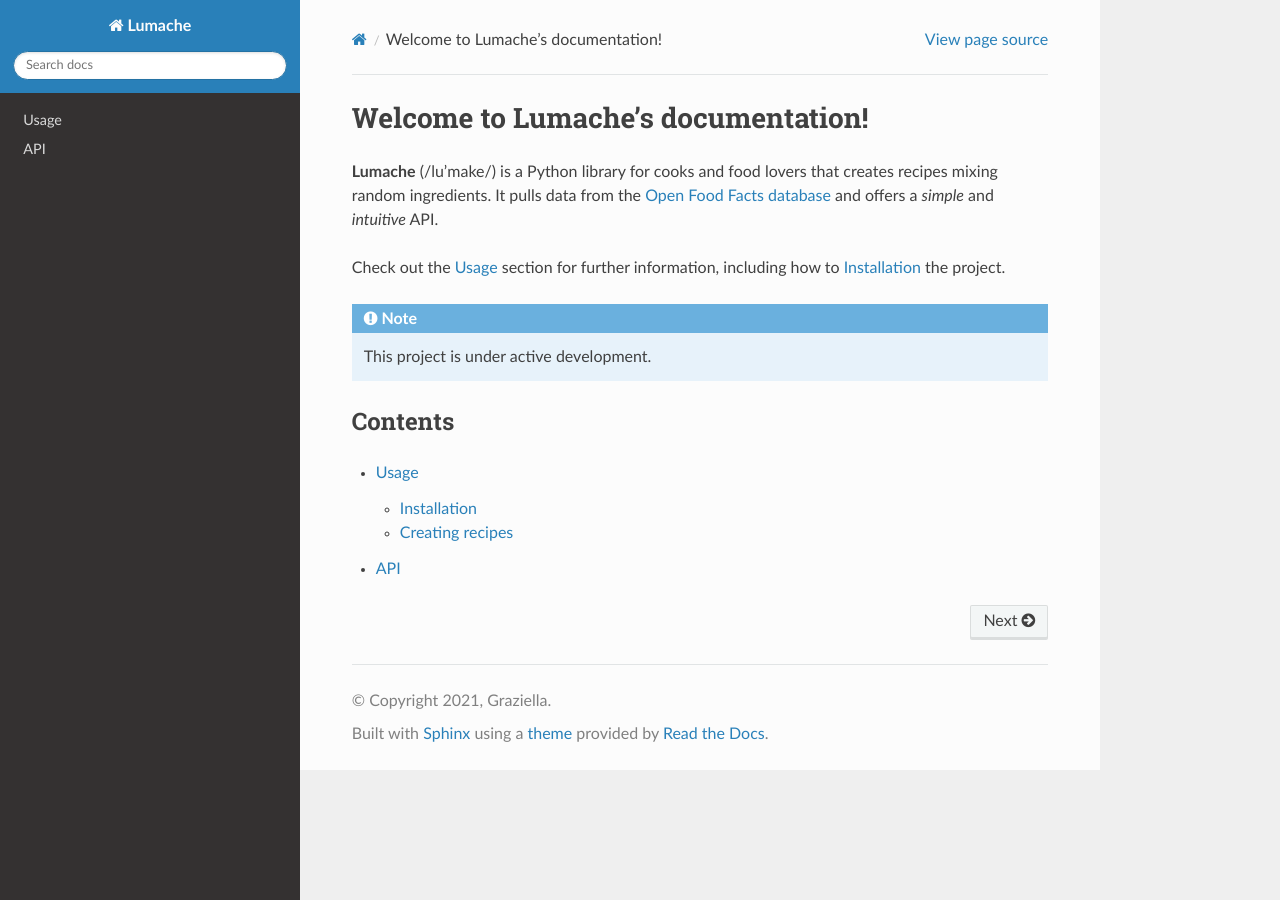
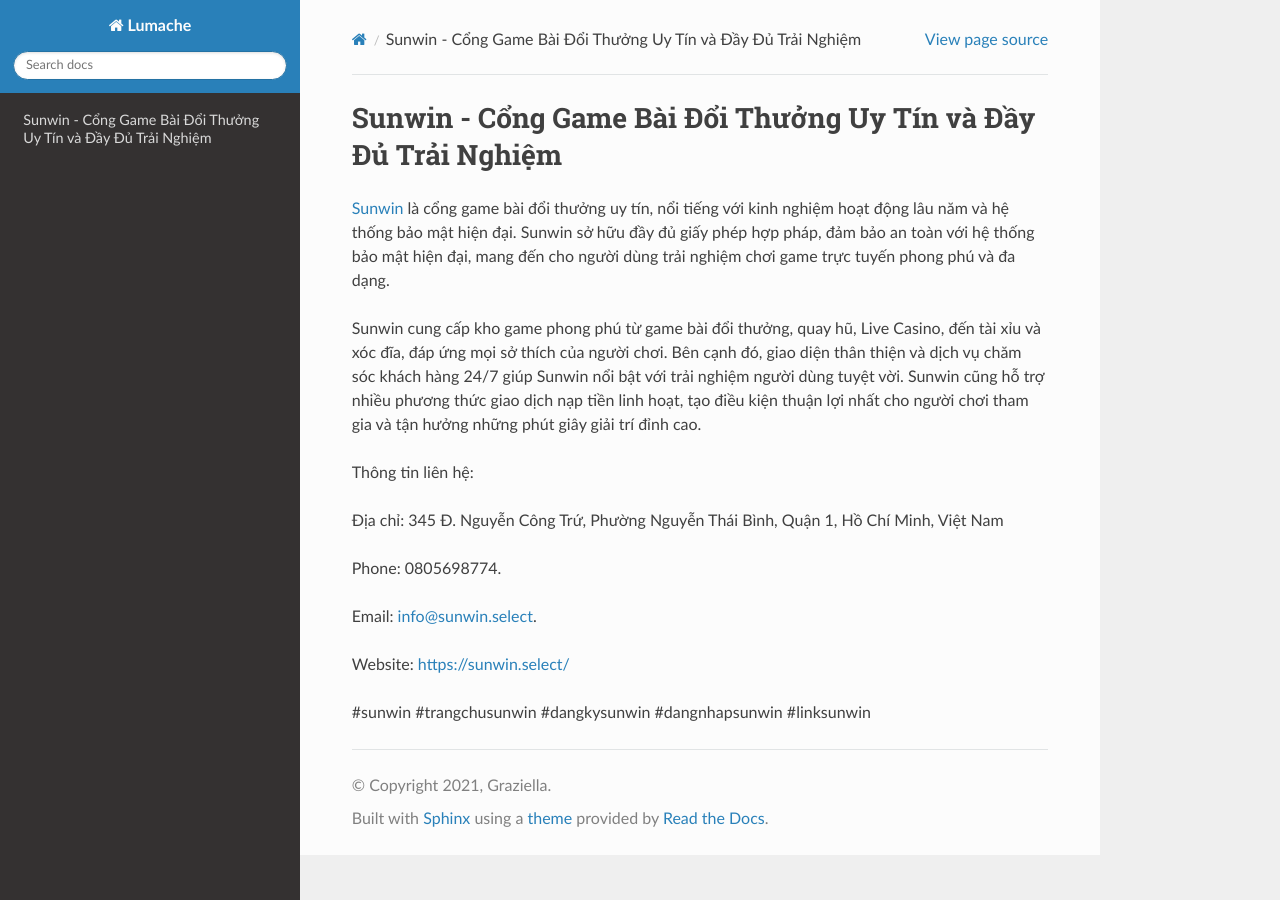
Before and after one commit to hanhtran123/sunwinselect, a Sphinx documentation site: the page built from docs/source/index.rst, in a window 1280 px wide. Built offline with Sphinx 7.4.7 and the Read the Docs theme 3.1.0, drawn with Linux system fonts in a browser that asks for light colours.

Commit message:
Update index.rst

```diff
--- a/docs/source/index.rst
+++ b/docs/source/index.rst
@@ -1,22 +1,18 @@
-Welcome to Lumache's documentation!
+Sunwin - Cổng Game Bài Đổi Thưởng Uy Tín và Đầy Đủ Trải Nghiệm
 ===================================
 
-**Lumache** (/lu'make/) is a Python library for cooks and food lovers
-that creates recipes mixing random ingredients.
-It pulls data from the `Open Food Facts database <https://world.openfoodfacts.org/>`_
-and offers a *simple* and *intuitive* API.
+`Sunwin <https://sunwin.select/>`_ là cổng game bài đổi thưởng uy tín, nổi tiếng với kinh nghiệm hoạt động lâu năm và hệ thống bảo mật hiện đại. Sunwin sở hữu đầy đủ giấy phép hợp pháp, đảm bảo an toàn với hệ thống bảo mật hiện đại, mang đến cho người dùng trải nghiệm chơi game trực tuyến phong phú và đa dạng.
 
-Check out the :doc:`usage` section for further information, including
-how to :ref:`installation` the project.
+Sunwin cung cấp kho game phong phú từ game bài đổi thưởng, quay hũ, Live Casino, đến tài xỉu và xóc đĩa, đáp ứng mọi sở thích của người chơi. Bên cạnh đó, giao diện thân thiện và dịch vụ chăm sóc khách hàng 24/7 giúp Sunwin nổi bật với trải nghiệm người dùng tuyệt vời. Sunwin cũng hỗ trợ nhiều phương thức giao dịch nạp tiền linh hoạt, tạo điều kiện thuận lợi nhất cho người chơi tham gia và tận hưởng những phút giây giải trí đỉnh cao.
 
-.. note::
+Thông tin liên hệ:
 
-   This project is under active development.
+Địa chỉ: 345 Đ. Nguyễn Công Trứ, Phường Nguyễn Thái Bình, Quận 1, Hồ Chí Minh, Việt Nam
 
-Contents
---------
+Phone: 0805698774.
 
-.. toctree::
+Email: info@sunwin.select.
 
-   usage
-   api
+Website: https://sunwin.select/
+
+#sunwin #trangchusunwin #dangkysunwin #dangnhapsunwin #linksunwin
```
